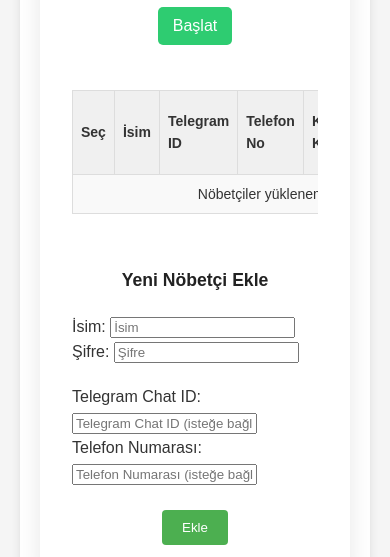
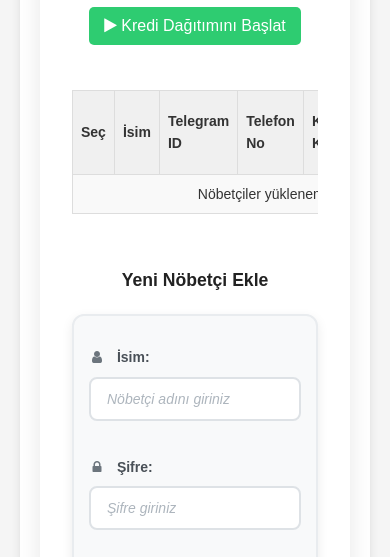
Before and after one commit to istadmins/Nobetciyim, a website: page public/index.html in a window 390 px wide. Shown: the part 594-1151 px from the top of the page. Drawn offline with Linux system fonts and the light colour scheme; no server answers; sample sign-in values are in the browser's storage.

Commit message:
Enhance form and button UI with new styles and icons
Added custom styles for the 'Yeni Nöbetçi Ekle' form and table buttons in style.css, including improved layout, responsive design, and visual enhancements. Updated index.html to use new form structure, added FontAwesome icons to buttons, and improved button labeling for better user experience and clarity.

```diff
--- a/public/css/style.css
+++ b/public/css/style.css
@@ -128,14 +128,124 @@ h3{
   box-shadow: 0 2px 4px rgba(0,0,0,0.1);
 }
 
+/* Yeni Nöbetçi Ekle Form Stilleri */
+.nobetci-ekle-form {
+  background-color: #f8f9fa;
+  padding: 25px;
+  border-radius: 12px;
+  border: 2px solid #e9ecef;
+  margin: 20px 0;
+  box-shadow: 0 4px 12px rgba(0,0,0,0.08);
+}
+
+.nobetci-ekle-form .form-row {
+  display: flex;
+  gap: 20px;
+  margin-bottom: 20px;
+  flex-wrap: wrap;
+}
+
+.nobetci-ekle-form .form-group {
+  flex: 1;
+  min-width: 280px;
+}
+
+.nobetci-ekle-form .form-label {
+  display: block;
+  margin-bottom: 8px;
+  font-weight: 600;
+  color: #495057;
+  font-size: 14px;
+}
+
+.nobetci-ekle-form .form-label i {
+  margin-right: 8px;
+  color: #6c757d;
+  width: 16px;
+  text-align: center;
+}
+
+.nobetci-ekle-form .form-control {
+  width: 100%;
+  padding: 12px 16px;
+  border: 2px solid #dee2e6;
+  border-radius: 8px;
+  font-size: 14px;
+  transition: all 0.3s ease;
+  box-sizing: border-box;
+  background-color: white;
+}
+
+.nobetci-ekle-form .form-control:focus {
+  outline: none;
+  border-color: #007bff;
+  box-shadow: 0 0 0 3px rgba(0, 123, 255, 0.1);
+  background-color: #fff;
+}
+
+.nobetci-ekle-form .form-control::placeholder {
+  color: #adb5bd;
+  font-style: italic;
+}
+
+.nobetci-ekle-form .form-submit {
+  text-align: center;
+  margin-top: 25px;
+}
+
+.nobetci-ekle-form .btn-add-nobetci {
+  background: linear-gradient(135deg, #007bff 0%, #0056b3 100%);
+  color: white;
+  padding: 14px 30px;
+  border: none;
+  border-radius: 8px;
+  font-size: 16px;
+  font-weight: 600;
+  cursor: pointer;
+  transition: all 0.3s ease;
+  box-shadow: 0 4px 12px rgba(0, 123, 255, 0.3);
+  text-transform: uppercase;
+  letter-spacing: 0.5px;
+}
+
+.nobetci-ekle-form .btn-add-nobetci:hover {
+  background: linear-gradient(135deg, #0056b3 0%, #004085 100%);
+  transform: translateY(-2px);
+  box-shadow: 0 6px 16px rgba(0, 123, 255, 0.4);
+}
+
+.nobetci-ekle-form .btn-add-nobetci:active {
+  transform: translateY(0);
+  box-shadow: 0 2px 8px rgba(0, 123, 255, 0.3);
+}
+
+.nobetci-ekle-form .btn-add-nobetci i {
+  margin-right: 8px;
+}
+
+/* Responsive Design */
+@media (max-width: 768px) {
+  .nobetci-ekle-form .form-row {
+    flex-direction: column;
+    gap: 15px;
+  }
+
+  .nobetci-ekle-form .form-group {
+    min-width: 100%;
+  }
+
+  .nobetci-ekle-form {
+    padding: 20px 15px;
+  }
+}
+
+/* Eski form stilleri */
 #nobetciEkleBolumu form label, #kuralEkleForm label {
   display: block;
   margin-bottom: 5px;
   font-weight: bold;
 }
 
-
-#nobetciEkleBolumu form input[type="text"], #nobetciEkleBolumu form input[type="password"],
 #kuralEkleForm input[type="number"],
 #kuralEkleForm input[type="text"],
 #kuralEkleForm input[type="date"],
@@ -149,7 +259,7 @@ h3{
   box-sizing: border-box;
 }
 
-#nobetciEkleBolumu form button, #kuralEkleForm button {
+#kuralEkleForm button {
   background-color: #2ecc71;
   color: white;
   padding: 10px 15px;
@@ -159,7 +269,7 @@ h3{
   font-size: 16px;
 }
 
-#nobetciEkleBolumu form button:hover {
+#kuralEkleForm button:hover {
   background-color: #27ae60;
 }
 
@@ -434,3 +544,65 @@ footer {
   z-index: 10;
   font-size: 0.9em;
 }
+
+/* Tablo buton stilleri */
+#nobetciTable .btn {
+  margin: 2px;
+  padding: 6px 10px;
+  border: none;
+  border-radius: 4px;
+  cursor: pointer;
+  font-size: 12px;
+  transition: all 0.3s ease;
+  min-width: 35px;
+}
+
+#nobetciTable .btn i {
+  font-size: 14px;
+}
+
+#nobetciTable .btn-info {
+  background-color: #17a2b8;
+  color: white;
+}
+
+#nobetciTable .btn-info:hover {
+  background-color: #138496;
+  transform: translateY(-1px);
+}
+
+#nobetciTable .btn-secondary {
+  background-color: #6c757d;
+  color: white;
+}
+
+#nobetciTable .btn-secondary:hover {
+  background-color: #545b62;
+  transform: translateY(-1px);
+}
+
+#nobetciTable .btn-warning {
+  background-color: #ffc107;
+  color: #212529;
+}
+
+#nobetciTable .btn-warning:hover {
+  background-color: #e0a800;
+  transform: translateY(-1px);
+}
+
+#nobetciTable .btn-danger {
+  background-color: #dc3545;
+  color: white;
+}
+
+#nobetciTable .btn-danger:hover {
+  background-color: #c82333;
+  transform: translateY(-1px);
+}
+
+#nobetciTable .btn-sm {
+  padding: 4px 8px;
+  font-size: 11px;
+  min-width: 32px;
+}
--- a/public/index.html
+++ b/public/index.html
@@ -270,7 +270,9 @@
                 <div class="section-title">Nöbetçi Listesi</div>
                 <div class="card-body">
                     <div class="mb-3 text-center">
-                        <button id="baslatKrediDagitimiBtn" class="btn btn-success me-2">Başlat</button>
+                        <button id="baslatKrediDagitimiBtn" class="btn btn-success me-2">
+                            <i class="fa fa-play"></i> Kredi Dağıtımını Başlat
+                        </button>
                     </div>
                     <div class="table-responsive mb-4">
                         <table id="nobetciTable" class="table table-striped table-bordered">
@@ -290,29 +292,31 @@
                         </table>
                     </div>
                     <div class="section-subtitle mb-3" style="text-align:center; font-size:1.1em; font-weight:600; color:#222;">Yeni Nöbetçi Ekle</div>
-                    <form id="nobetciEkleForm" style="max-width: 100%;">
-                        <div class="row mb-3">
-                            <div class="col-md-6">
-                                <label for="name" class="form-label">İsim:</label>
-                                <input type="text" id="name" name="name" class="form-control" placeholder="İsim" required>
+                    <form id="nobetciEkleForm" class="nobetci-ekle-form">
+                        <div class="form-row">
+                            <div class="form-group">
+                                <label for="name" class="form-label"><i class="fa fa-user"></i> İsim:</label>
+                                <input type="text" id="name" name="name" class="form-control" placeholder="Nöbetçi adını giriniz" required>
                             </div>
-                            <div class="col-md-6">
-                                <label for="password" class="form-label">Şifre:</label>
-                                <input type="password" id="password" name="password" class="form-control" placeholder="Şifre" required>
+                            <div class="form-group">
+                                <label for="password" class="form-label"><i class="fa fa-lock"></i> Şifre:</label>
+                                <input type="password" id="password" name="password" class="form-control" placeholder="Şifre giriniz" required>
                             </div>
                         </div>
-                        <div class="row mb-3">
-                            <div class="col-md-6">
-                                <label for="telegram_id" class="form-label">Telegram Chat ID:</label>
+                        <div class="form-row">
+                            <div class="form-group">
+                                <label for="telegram_id" class="form-label"><i class="fa fa-telegram"></i> Telegram Chat ID:</label>
                                 <input type="text" id="telegram_id" name="telegram_id" class="form-control" placeholder="Telegram Chat ID (isteğe bağlı)">
                             </div>
-                            <div class="col-md-6">
-                                <label for="telefon_no" class="form-label">Telefon Numarası:</label>
-                                <input type="text" id="telefon_no" name="telefon_no" class="form-control" placeholder="Telefon Numarası (isteğe bağlı)">
+                            <div class="form-group">
+                                <label for="telefon_no" class="form-label"><i class="fa fa-phone"></i> Telefon Numarası:</label>
+                                <input type="text" id="telefon_no" name="telefon_no" class="form-control" placeholder="Telefon numarası (isteğe bağlı)">
                             </div>
                         </div>
-                        <div class="text-center">
-                            <button type="submit" class="btn btn-primary">Ekle</button>
+                        <div class="form-submit">
+                            <button type="submit" class="btn btn-primary btn-add-nobetci">
+                                <i class="fa fa-plus"></i> Nöbetçi Ekle
+                            </button>
                         </div>
                     </form>
                 </div>
@@ -351,7 +355,9 @@
                             <label for="yeniKuralTarih">Tarih:</label>
                             <input type="date" id="yeniKuralTarih" required>
                         </div>
-                        <button type="submit" class="btn btn-primary">Yeni Kural Ekle</button>
+                        <button type="submit" class="btn btn-primary">
+                            <i class="fa fa-plus"></i> Yeni Kural Ekle
+                        </button>
                     </form>
                 </div>
             </div>
@@ -375,8 +381,12 @@
                                 </tbody>
                         </table>
                     </div>
-                    <button id="zaman-kredilerini-kaydet" class="btn btn-secondary">Değişiklikleri Kaydet</button>
-                    <button id="yeniSatirEkleBtn" class="btn btn-info">Yeni Saat Aralığı Ekle</button>
+                    <button id="zaman-kredilerini-kaydet" class="btn btn-secondary">
+                        <i class="fa fa-save"></i> Değişiklikleri Kaydet
+                    </button>
+                    <button id="yeniSatirEkleBtn" class="btn btn-info">
+                        <i class="fa fa-plus"></i> Yeni Saat Aralığı Ekle
+                    </button>
                 </div>
             </div>
         </section>
@@ -385,7 +395,9 @@
             <div class="card mb-4">
                 <div class="card-header"><span class="card-title">Nöbetçi İzinleri</span></div>
                 <div class="card-body">
-                    <button id="izinEkleBtn" class="btn btn-primary">Ekle</button>
+                    <button id="izinEkleBtn" class="btn btn-primary">
+                        <i class="fa fa-plus"></i> İzin Ekle
+                    </button>
                     <div id="izinFormu" style="display:none; margin-top: 16px; margin-bottom: 16px;">
                         <!-- Form alanları JS ile doldurulacak -->
                     </div>
@@ -413,7 +425,9 @@
                 <div class="card-header"><span class="card-title">Nöbet Takvimi</span></div>
                 <div class="card-body">
                     <div style="text-align: center; margin-bottom: 10px;">
-                        <button id="yenidenSiralaBtn" class="btn btn-primary" style="padding: 8px 12px; font-size: 0.9em;">Nöbetçileri Yeniden Sırala (Gelecek Haftadan)</button>
+                        <button id="yenidenSiralaBtn" class="btn btn-primary" style="padding: 8px 12px; font-size: 0.9em;">
+                            <i class="fa fa-refresh"></i> Nöbetçileri Yeniden Sırala (Gelecek Haftadan)
+                        </button>
                     </div>
                     <div class="calendar-controls">
                         <button id="prevMonthBtn"><i class="fa fa-chevron-left"></i> Önceki Ay</button>
```
